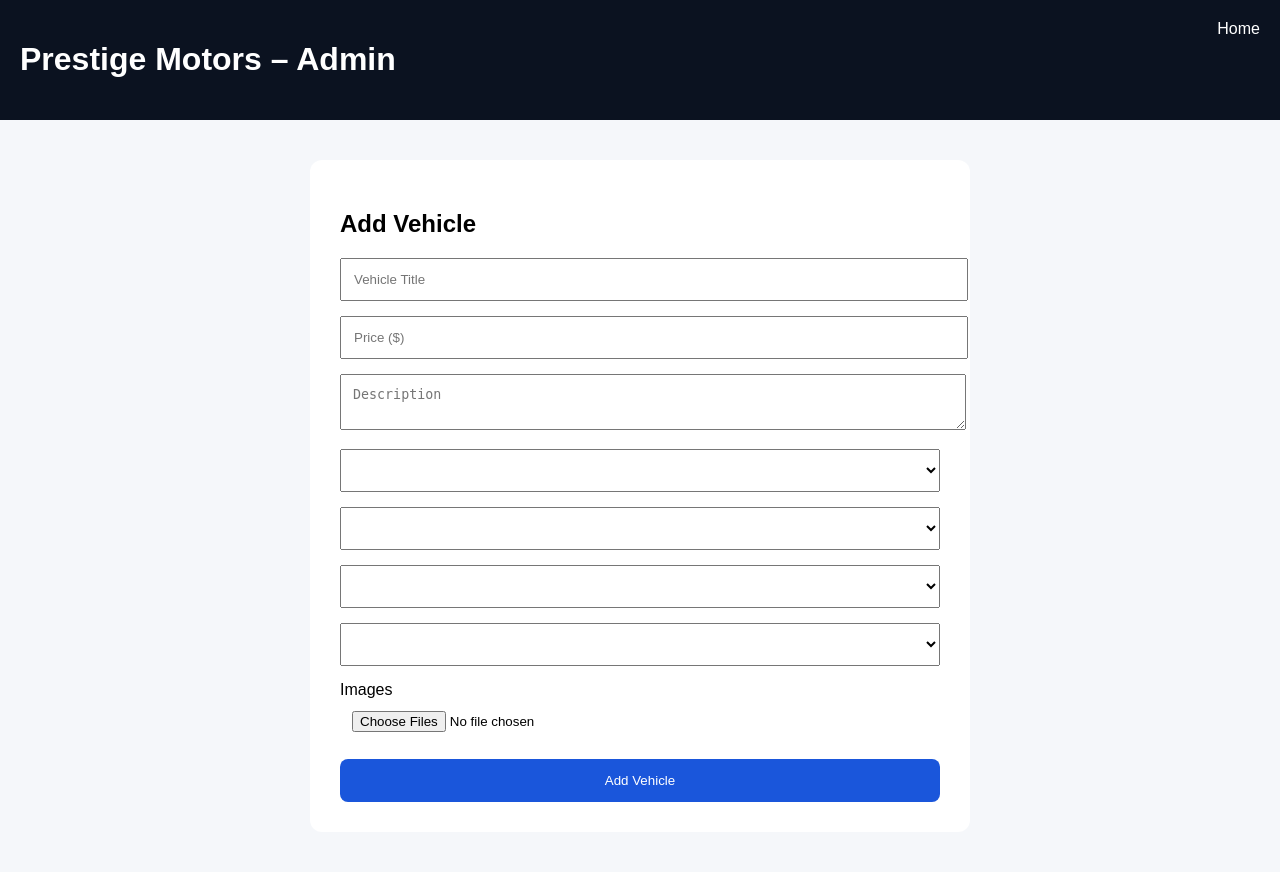
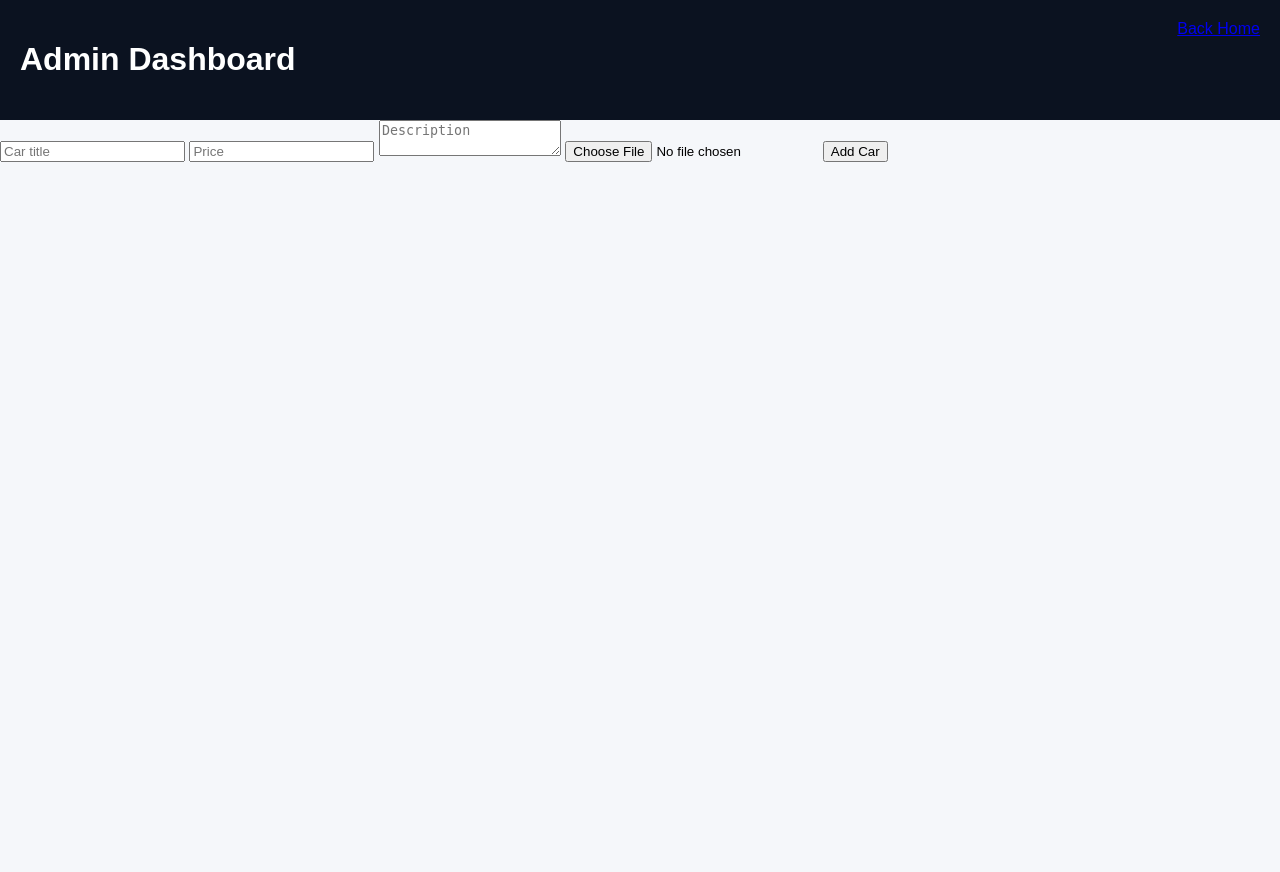
Before and after one commit to djvibez29/tomzkid-prestige-motors, a Flask app: page /admin in a window 1280 px wide. After the commit the page ends 162 px from the top, so only its background shows below. Run offline with Flask 3, Linux system fonts and the light colour scheme; data that the repository does not hold is empty.

Commit message:
Update admin.html

```diff
--- a/templates/admin.html
+++ b/templates/admin.html
@@ -1,61 +1,52 @@
 <!DOCTYPE html>
-<html>
+<html lang="en">
 <head>
-  <title>Admin – Prestige Motors</title>
-  <link rel="stylesheet" href="{{ url_for('static', filename='css/style.css') }}">
+    <meta charset="UTF-8">
+    <title>Admin</title>
+
+    <link rel="stylesheet" href="{{ url_for('static', filename='css/style.css') }}">
 </head>
-
 <body>
 
 <header>
-  <h1>Prestige Motors – Admin</h1>
-  <nav>
-    <a href="/">Home</a>
-  </nav>
+    <h1>Admin Dashboard</h1>
+    <a href="/" class="btn">Back Home</a>
 </header>
 
-<section class="admin-panel">
+<section class="admin-form">
 
-<h2>Add Vehicle</h2>
+    <form method="POST" enctype="multipart/form-data">
 
-<form method="POST" enctype="multipart/form-data">
+        <input type="text" name="title" placeholder="Car title" required>
 
-  <input name="title" placeholder="Vehicle Title" required>
+        <input type="number" name="price" placeholder="Price" required>
 
-  <input name="price" type="number" placeholder="Price ($)" required>
+        <textarea name="description" placeholder="Description"></textarea>
 
-  <textarea name="description" placeholder="Description"></textarea>
+        <input type="file" name="image">
 
-  <select name="brand" required>
-    {% for b in brands %}
-    <option value="{{ b.id }}">{{ b.name }}</option>
+        <button type="submit">Add Car</button>
+
+    </form>
+
+</section>
+
+<section class="grid">
+
+    {% for car in cars %}
+    <div class="card">
+
+        {% if car.image %}
+        <img src="{{ url_for('static', filename='uploads/' + car.image) }}">
+        {% endif %}
+
+        <h3>{{ car.title }}</h3>
+        <p>${{ car.price }}</p>
+
+        <a href="/delete/{{ car.id }}" class="danger">Delete</a>
+
+    </div>
     {% endfor %}
-  </select>
-
-  <select name="engine" required>
-    {% for e in engines %}
-    <option value="{{ e.id }}">{{ e.name }}</option>
-    {% endfor %}
-  </select>
-
-  <select name="fuel" required>
-    {% for f in fuels %}
-    <option value="{{ f.id }}">{{ f.name }}</option>
-    {% endfor %}
-  </select>
-
-  <select name="type" required>
-    {% for t in types %}
-    <option value="{{ t.id }}">{{ t.name }}</option>
-    {% endfor %}
-  </select>
-
-  <label>Images</label>
-  <input type="file" name="images" multiple required>
-
-  <button>Add Vehicle</button>
-
-</form>
 
 </section>
 
```
